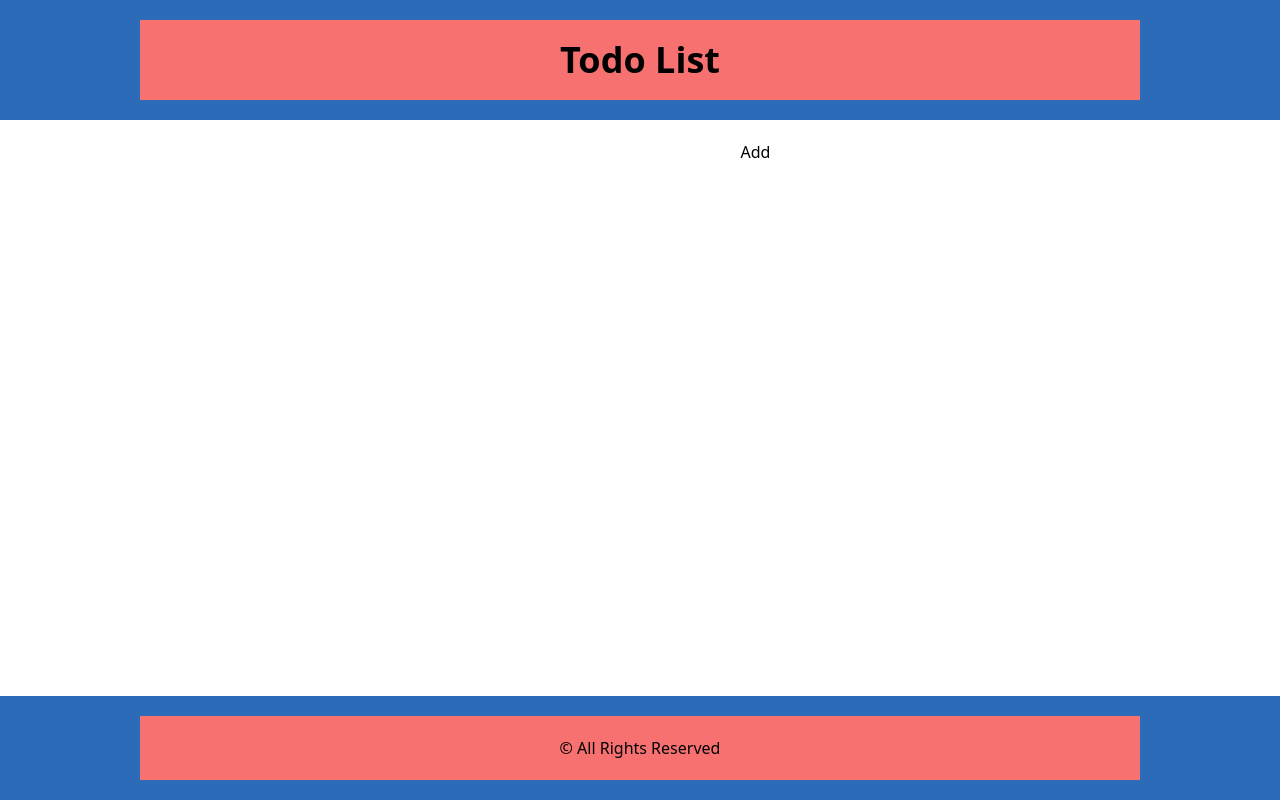
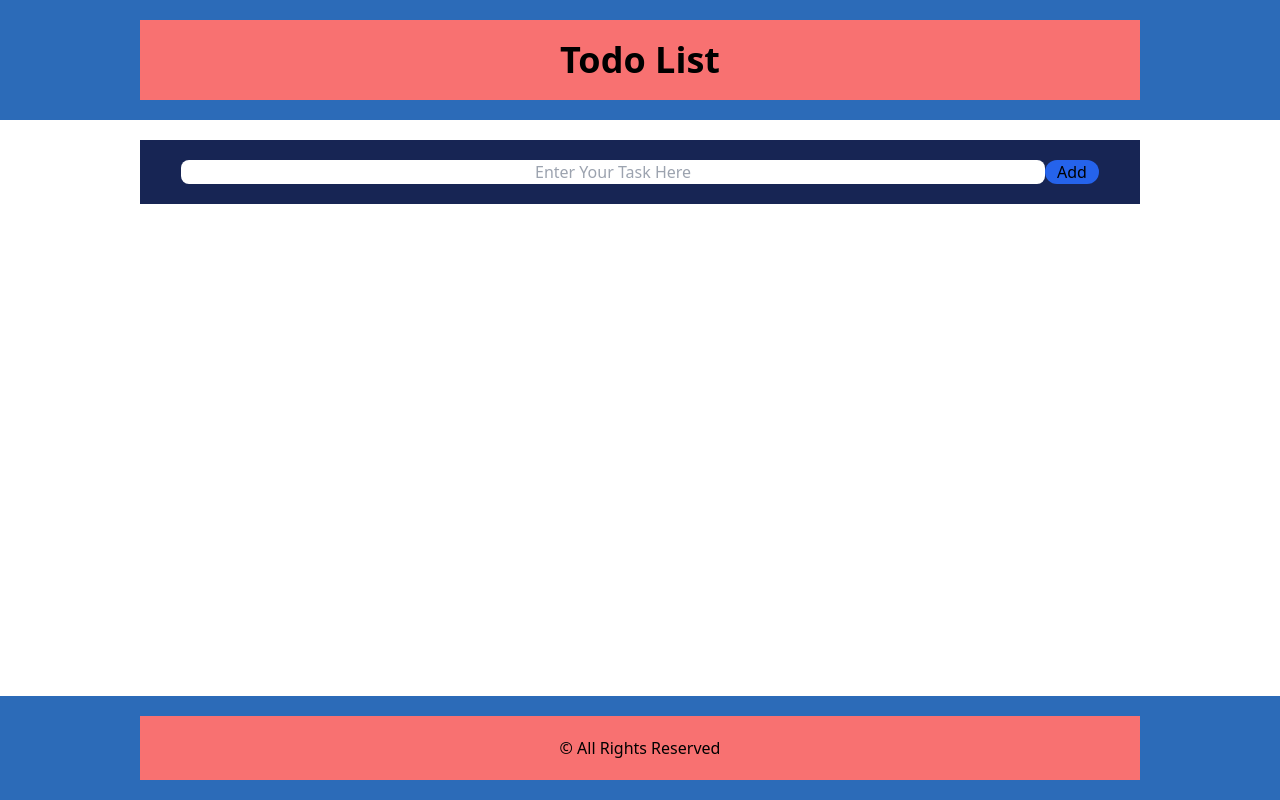
Before and after one commit to GashawMucheye/React-TypeScript-Todo_list, a React (Vite) app in the folder todo-list/: page / in a window 1280 px wide. Built offline with nearby package versions, Linux system fonts and the light colour scheme.

Commit message:
added style to inputFields component

```diff
--- a/todo-list/src/components/InputFields.tsx
+++ b/todo-list/src/components/InputFields.tsx
@@ -15,14 +15,21 @@ const InputFields: FC<Props> = ({ todo, setTodo }) => {
     });
   };
   return (
-    <div>
+    <div className="bg-blue-950 mx-auto w-[1000px] p-5">
       <input
+        className="w-[90%] text-center rounded-lg"
         type="text"
+        placeholder="Enter Your Task Here"
         onChange={(e: React.ChangeEvent<HTMLInputElement>) =>
           setTodo(e.target.value)
         }
       />
-      <button onClick={handleAdd}>Add</button>
+      <button
+        className="text-center bg-blue-600 px-[12px] rounded-full"
+        onClick={handleAdd}
+      >
+        Add
+      </button>
     </div>
   );
 };
```
